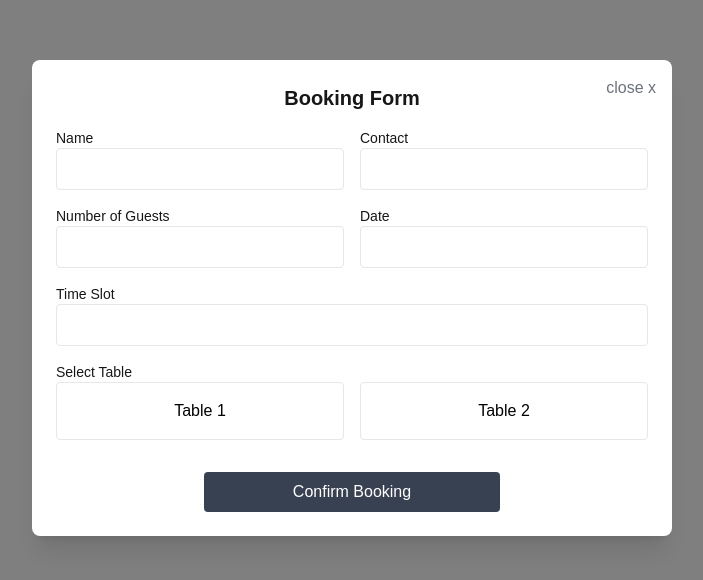
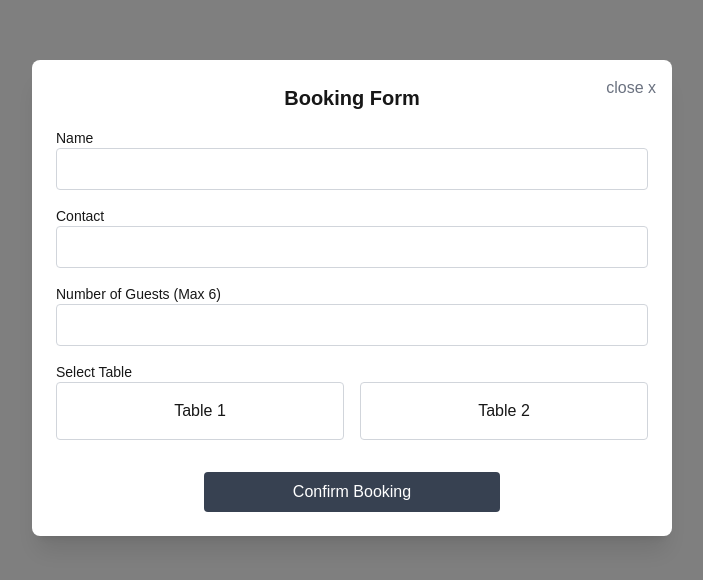
Before and after one commit to SHETYGURU/Restaurant-booking-site-frontend, a Next.js app: page /BookingForm in a window 1280 px wide. Shown: the part 102-682 px from the top of the page, without its empty margins (288-991 px from the left). Built offline with nearby package versions, Linux system fonts and the light colour scheme.

Commit message:
Update BookingForm.jsx

```diff
--- a/src/pages/BookingForm.jsx
+++ b/src/pages/BookingForm.jsx
@@ -1,6 +1,6 @@
 import { useState, useEffect } from "react";
 import { realtimeDb } from "@/connection.db";
-import { ref, set, get, update } from "firebase/database";
+import { ref, set, get } from "firebase/database";
 
 export default function BookingForm({ selectedSlot, selectedDate, onBookingComplete }) {
   const [formData, setFormData] = useState({
@@ -12,23 +12,23 @@ export default function BookingForm({ selectedSlot, selectedDate, onBookingCompl
     tableNumber: "",
   });
 
+  const [errors, setErrors] = useState({});
   const [tableStatus, setTableStatus] = useState({
     table1: false,
     table2: false,
   });
-
   const [isOpen, setIsOpen] = useState(true);
   const [dialogMessage, setDialogMessage] = useState("");
   const [showDialog, setShowDialog] = useState(false);
-  const [email, setEmail] = useState(""); // Added state for email
+  const [email, setEmail] = useState("");
 
   useEffect(() => {
-    // Safely access localStorage in the browser
     if (typeof window !== "undefined") {
       const storedEmail = localStorage.getItem("email");
       setEmail(storedEmail || "");
     }
   }, []);
+
   useEffect(() => {
     if (selectedDate && selectedSlot) {
       const formattedDate = new Date(selectedDate.getTime() - selectedDate.getTimezoneOffset() * 60000)
@@ -59,26 +59,26 @@ export default function BookingForm({ selectedSlot, selectedDate, onBookingCompl
     }
   }, [selectedDate, selectedSlot]);
 
-  useEffect(() => {
-    if (isOpen) {
-      document.body.style.overflow = "hidden";
-    } else {
-      document.body.style.overflow = "auto";
-    }
-
-    return () => {
-      document.body.style.overflow = "auto";
+  const validateFields = () => {
+    const newErrors = {};
+    if (!formData.name.trim()) newErrors.name = "Name is required";
+    if (!formData.contact.trim() || !/^\d+$/.test(formData.contact)) newErrors.contact = "Valid contact is required";
+    if (!formData.guests || formData.guests < 1 || formData.guests > 6) newErrors.guests = "Guests must be between 1 and 6";
+    if (!formData.tableNumber) newErrors.tableNumber = "Please select a table";
+    setErrors(newErrors);
+    return Object.keys(newErrors).length === 0;
   };
-  }, [isOpen]);
 
   const handleChange = (e) => {
     const { name, value } = e.target;
     setFormData((prev) => ({ ...prev, [name]: value }));
+    setErrors((prev) => ({ ...prev, [name]: "" }));
   };
 
   const handleTableSelection = (table) => {
     if (!tableStatus[table]) {
       setFormData((prev) => ({ ...prev, tableNumber: table }));
+      setErrors((prev) => ({ ...prev, tableNumber: "" }));
     } else {
       setDialogMessage(`${table} is already booked. Please choose another table.`);
       setShowDialog(true);
@@ -88,6 +88,9 @@ export default function BookingForm({ selectedSlot, selectedDate, onBookingCompl
 
   const handleSubmit = async (e) => {
     e.preventDefault();
+
+    if (!validateFields()) return;
+
     if (!email) {
       setDialogMessage("User not logged in.");
       setShowDialog(true);
@@ -95,19 +98,10 @@ export default function BookingForm({ selectedSlot, selectedDate, onBookingCompl
       return;
     }
 
-    // Sanitize email for Firebase
+    try {
       const sanitizedEmail = email.replace(/\./g, "_").replace(/\#/g, "").replace(/\$/g, "").replace(/\[/g, "").replace(/\]/g, "");
-
-    try {
       const dateKey = formData.date;
       const tableKey = formData.tableNumber;
-
-      if (!tableKey) {
-        setDialogMessage("Please select a table before proceeding.");
-        setShowDialog(true);
-        setTimeout(() => setShowDialog(false), 1500);
-        return;
-      }
 
       const tableRef = ref(realtimeDb, `reservations/${dateKey}/${selectedSlot}/${tableKey}`);
       const snapshot = await get(tableRef);
@@ -139,7 +133,6 @@ setTableStatus((prev) => ({
       }));
 
       onBookingComplete(selectedSlot);
-
       setIsOpen(false);
     } catch (error) {
       console.error("Error during booking:", error);
@@ -164,97 +157,82 @@ setTableStatus((prev) => ({
         </button>
         <h2 className="text-xl font-bold mb-4 text-center">Booking Form</h2>
         <form onSubmit={handleSubmit} className="space-y-4">
-          <div className="mb-4 flex space-x-4">
-            <div className="flex-1">
+          <div className="mb-4">
             <label className="block text-sm font-medium">Name</label>
             <input
               type="text"
               name="name"
-                required
               value={formData.name}
               onChange={handleChange}
-                className="w-full p-2 border rounded focus:outline-none focus:border-blue-500 transition-all duration-300"
+              className={`w-full p-2 border rounded ${
+                errors.name ? "border-red-500" : "border-gray-300"
+              }`}
             />
+            {errors.name && <p className="text-red-500 text-sm">{errors.name}</p>}
+            {!errors.name && formData.name && <p className="text-green-500 text-sm">✔</p>}
           </div>
-            <div className="flex-1">
+          <div className="mb-4">
             <label className="block text-sm font-medium">Contact</label>
             <input
               type="text"
               name="contact"
-                required
               value={formData.contact}
               onChange={handleChange}
-                className="w-full p-2 border rounded focus:outline-none focus:border-blue-500 transition-all duration-300"
+              className={`w-full p-2 border rounded ${
+                errors.contact ? "border-red-500" : "border-gray-300"
+              }`}
             />
+            {errors.contact && <p className="text-red-500 text-sm">{errors.contact}</p>}
+            {!errors.contact && formData.contact && <p className="text-green-500 text-sm">✔</p>}
           </div>
-          </div>
-          <div className="mb-4 flex space-x-4">
-            <div className="flex-1">
-              <label className="block text-sm font-medium">Number of Guests</label>
+          <div className="mb-4">
+            <label className="block text-sm font-medium">Number of Guests (Max 6)</label>
             <input
               type="number"
               name="guests"
-                required
               value={formData.guests}
               onChange={handleChange}
-                className="w-full p-2 border rounded focus:outline-none focus:border-blue-500 transition-all duration-300"
+              className={`w-full p-2 border rounded ${
+                errors.guests ? "border-red-500" : "border-gray-300"
+              }`}
             />
-            </div>
-            <div className="flex-1">
-              <label className="block text-sm font-medium">Date</label>
-              <input
-                type="text"
-                name="date"
-                value={formData.date || ""}
-                readOnly
-                className="w-full p-2 border rounded bg-white"
-              />
-            </div>
-          </div>
-          <div className="mb-4 flex space-x-4">
-            <div className="flex-1">
-              <label className="block text-sm font-medium">Time Slot</label>
-              <input
-                type="text"
-                name="slot"
-                value={formData.slot || ""}
-                readOnly
-                className="w-full p-2 border rounded bg-white"
-              />
-            </div>
+            {errors.guests && <p className="text-red-500 text-sm">{errors.guests}</p>}
+            {!errors.guests && formData.guests && <p className="text-green-500 text-sm">✔</p>}
           </div>
           <div className="mb-4">
             <label className="block text-sm font-medium">Select Table</label>
             <div className="flex space-x-4">
               <button
                 type="button"
-                className={`w-1/2 p-4 border rounded focus:outline-none focus:border-green-500 transform hover:scale-105 transition-all duration-200 ${tableStatus.table1 ? "bg-opacity-10 text-black border-red-500" : "bg-opacity-100 text-black"}`}
+                className={`w-1/2 p-4 border rounded ${
+                  tableStatus.table1 ? "border-red-500" : "border-gray-300"
+                }`}
                 onClick={() => handleTableSelection("table1")}
               >
                 {tableStatus.table1 ? "Booked" : "Table 1"}
               </button>
               <button
                 type="button"
-                className={`w-1/2 p-4 border rounded focus:outline-none focus:border-green-500 transform hover:scale-105 transition-all duration-200 ${tableStatus.table2 ? "bg-opacity-10 text-black border-red-500" : "bg-opacity-100 text-black"}`}
+                className={`w-1/2 p-4 border rounded ${
+                  tableStatus.table2 ? "border-red-500" : "border-gray-300"
+                }`}
                 onClick={() => handleTableSelection("table2")}
               >
                 {tableStatus.table2 ? "Booked" : "Table 2"}
               </button>
             </div>
+            {errors.tableNumber && <p className="text-red-500 text-sm">{errors.tableNumber}</p>}
+            {!errors.tableNumber && formData.tableNumber && <p className="text-green-500 text-sm">✔</p>}
           </div>
           <div className="flex justify-center">
-            <button type="submit" className="w-1/2 bg-gray-700 text-white py-2 rounded mt-4 hover:bg-black hover:shadow-lg transition-all duration-300 hover:scale-105">
+            <button
+              type="submit"
+              className="w-1/2 bg-gray-700 text-white py-2 rounded mt-4 hover:bg-black hover:shadow-lg transition-all duration-300 hover:scale-105"
+            >
               Confirm Booking
             </button>
           </div>
         </form>
-        {showDialog && (
-          <div className="fixed inset-0 bg-black bg-opacity-50 flex justify-center items-center z-50">
-            <div className="bg-white p-4 rounded-lg text-center">
-              <p>{dialogMessage}</p>
-            </div>
-          </div>
-        )}
       </div>
     </div>
   );
```
Lines whose indentation alone changed are shown as unchanged.
